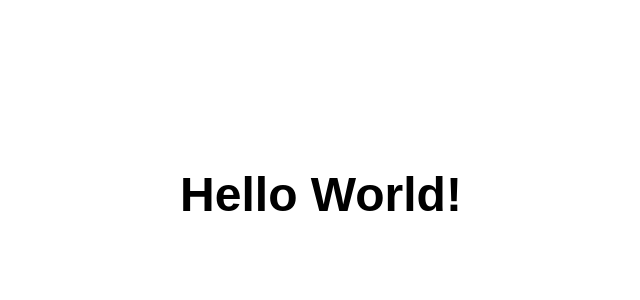
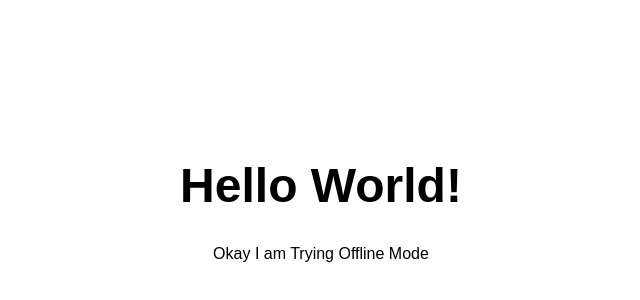
Before and after one commit to AhtishamAli-star/AhtishamAli-star.github.io, a plain HTML site: page index.html in a window 1280 px wide. Shown: the part 206-506 px from the top of the page, without its empty margins (319-959 px from the left). Drawn offline with Linux system fonts and the light colour scheme.

Commit message:
Update index.html

```diff
--- a/index.html
+++ b/index.html
@@ -18,6 +18,7 @@
 <body class="fullscreen">
   <div class="container">
     <h1 class="title">Hello World!</h1>
+    Okay I am Trying Offline Mode
   </div>
   <script src="js/main.js"></script>
 </body>
```
